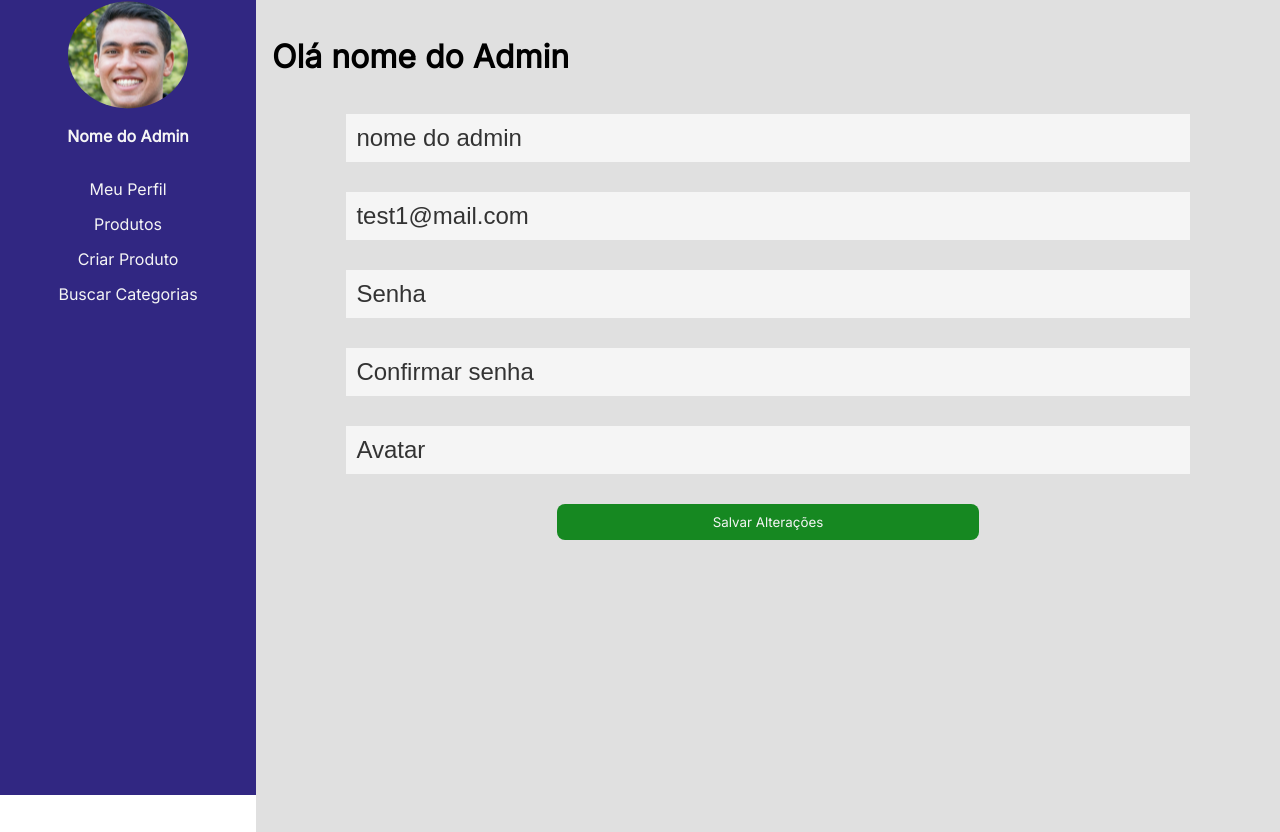
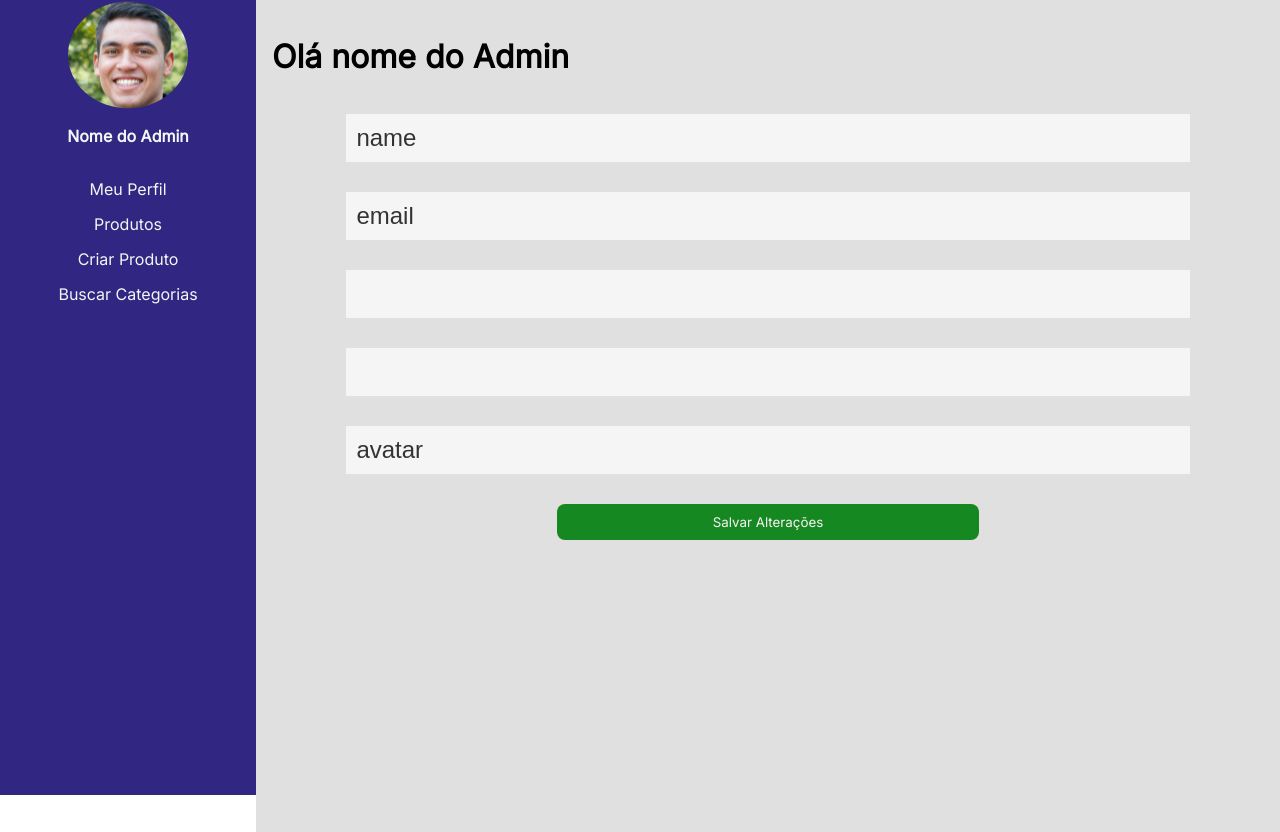
Before and after one commit to luccaseabracruz/easy_inventory, a React (Vite) app: page /dashboard/myprofile in a window 1280 px wide. Built offline with nearby package versions, Linux system fonts and the light colour scheme.

Commit message:
Finalizando

```diff
--- a/src/Pages/MyProfile/MyProfile.tsx
+++ b/src/Pages/MyProfile/MyProfile.tsx
@@ -1,22 +1,27 @@
 import { Inputs } from '../../components/Inputs/Inputs';
 import { Form } from './styles';
 import {useForm} from 'react-hook-form';
+import {iFormValuesMyProfile} from '../../provides/@types'
+import { useContext } from 'react';
+import {UserContext} from '../../provides/UserContext'
 
-import { iUsers } from '../../components/Inputs/Inputs';
 
 export const MyProfile = () => {
 
-    const {register,handleSubmit} = useForm({});
+    const {getDatasForm,user} = useContext(UserContext);
+    const {register,handleSubmit} = useForm<iFormValuesMyProfile>({});
+
+
 
     return (
         <>
         <h1>Olá nome do Admin</h1>
-        <Form>
-            <Inputs name='nome do admin'/>
-            <Inputs name='test1@mail.com'/>
-            <Inputs name='Senha'/>
-            <Inputs name='Confirmar senha'/>
-            <Inputs name='Avatar'/>
+        <Form onSubmit={handleSubmit(getDatasForm)}>
+            <Inputs type='text' nameInput='name' register={register} />
+            <Inputs type='email' nameInput='email' register={register}/>
+            <Inputs type='password' nameInput='password' value='' register={register}/>
+            <Inputs type='password' nameInput='ConfirmPassword' value='' register={register}/>
+            <Inputs type='text' nameInput='avatar' register={register}/>
             <button className='buttonGreen'>Salvar Alterações</button>
         </Form>
         </>
--- a/src/components/Inputs/Inputs.tsx
+++ b/src/components/Inputs/Inputs.tsx
@@ -1,25 +1,23 @@
-import { useForm } from 'react-hook-form';
+import { ReactNode } from 'react';
+import { useForm,Path,UseFormRegister } from 'react-hook-form';
 import { Input } from './styles';
+import {iFormValuesMyProfile} from '../../provides/@types';
 
-interface iDatasUser{
-    email?:string;
-    name?:string;
-    id?:number;
-}
 
-export interface iUsers{
-    accessToken:string;
-    user:iDatasUser
+interface iNameInputs{
+    nameInput:Path<iFormValuesMyProfile>;
+    type:string;
+    register:UseFormRegister<iFormValuesMyProfile>;
+    error?:ReactNode;
+    value?:string;
 }
 
 export type TypeInputs = 'text' | 'email' | 'password';
 
-export const Inputs = ({email,id,name}:iDatasUser)=>{
-    const {register,handleSubmit} = useForm({});
-
+export const Inputs = ({nameInput,type,register,error,value}:iNameInputs)=>{
 
 
     return(
-        <Input  defaultValue={name} />
+        <Input type={type} defaultValue={nameInput} value={value} {...register(nameInput)} />
     )
 }
--- a/src/provides/UserContext.tsx
+++ b/src/provides/UserContext.tsx
@@ -8,6 +8,8 @@ import {
   IRegisterFormValues,
   IUser,
   IUserContext,
+  IResponseFormLogin,
+  iFormValuesMyProfile
 } from "./@types";
 
 export const UserContext = createContext<IUserContext>({} as IUserContext);
@@ -55,9 +57,13 @@ export const UserProvider = ({ children }: IDefaultProviderProps) => {
     }
   };
 
+  const getDatasForm = (datas:iFormValuesMyProfile)=>{
+    console.log(datas);
+};
+
   return (
     <UserContext.Provider
-      value={{ loading, setLoading, user, userRegister, userLogin, userlogout }}
+      value={{ loading, setLoading, user, userRegister, userLogin, userlogout,getDatasForm }}
     >
       {children}
     </UserContext.Provider>
```
Also changed, not shown: src/provides/@types.tsx (+16 -0 lines).
